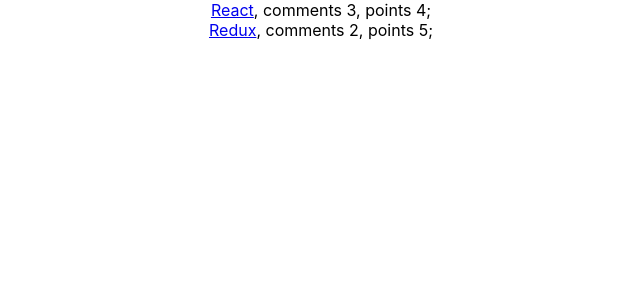
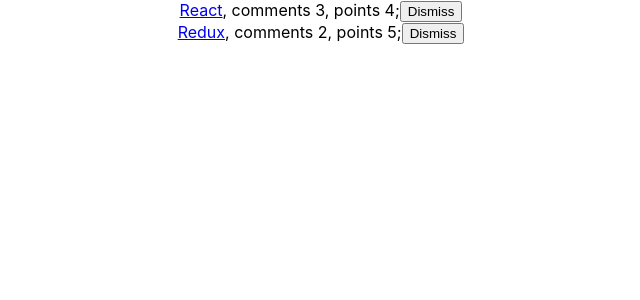
Before and after one commit to Pugaden/hakernews, a React (Create React App) app: page / in a window 1280 px wide. Shown: the top 300 px of the page, without its empty margins (319-959 px from the left). Built offline with nearby package versions, Linux system fonts and the light colour scheme.

Commit message:
unidirectional data flow

```diff
--- a/src/App.js
+++ b/src/App.js
@@ -28,6 +28,14 @@
     this.state = {
       list,
     };
+
+    this.onDismiss = this.onDismiss.bind(this);
+  }
+
+  onDismiss(id) {
+    const isNotId = item => item.objectID !== id;
+    const updatedList = this.state.list.filter(isNotId);
+    this.setState({ list:updatedList });
   }
 
   render() {
@@ -41,6 +49,14 @@
             <span>{item.authour}, </span>
             <span>comments {item.num_comments}, </span>
             <span>points {item.points};</span>
+            <span>
+              <button
+                onClick={() => this.onDismiss(item.objectID)}
+                type="button"
+              >
+                Dismiss
+              </button>
+            </span>
           </div>
         )}
       </div>
```
